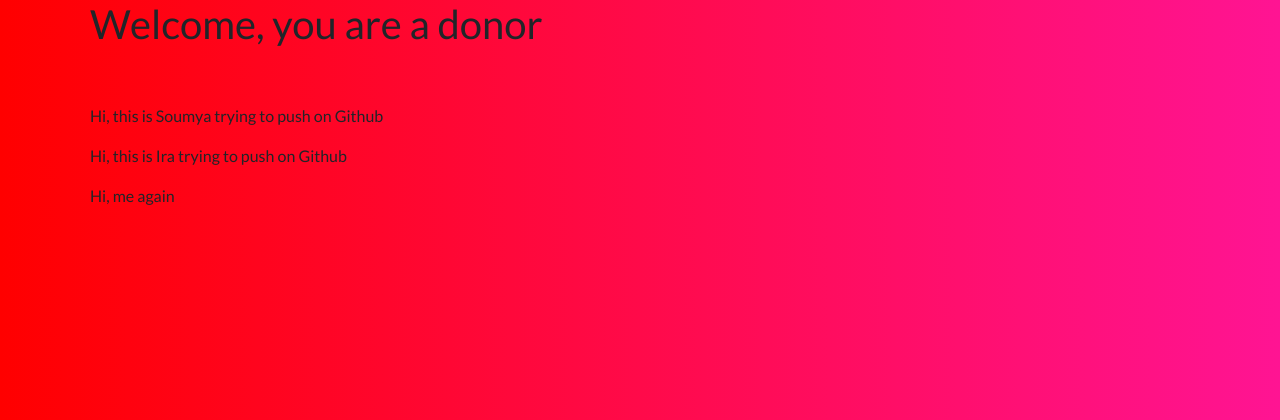
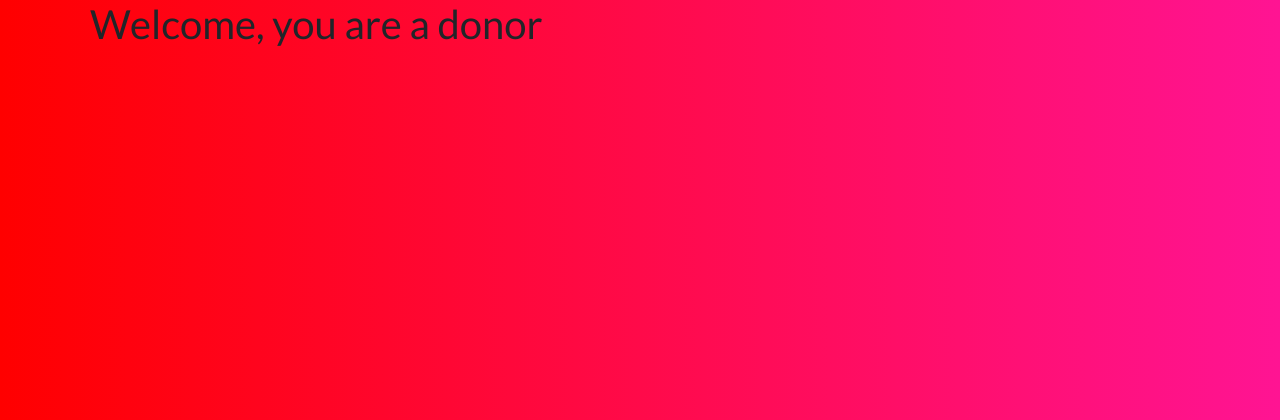
Before and after one commit to SoumyaKoppaka/boond, a Django app: page /donor/ in a window 1280 px wide. Shown: the top 420 px of the page. Run offline with Django 3.2, Linux system fonts and the light colour scheme; some libraries are stand-ins or nearby versions.

Commit message:
Removed unwanted text

```diff
--- a/templates/base.html
+++ b/templates/base.html
@@ -36,12 +36,6 @@
         <a class="btn btn-primary" href="{% url 'logout' %}">Logout</a>
     {% endif %}
 
-    <p>Hi, this is Soumya trying to push on Github</p>
-    <p>Hi, this is Ira trying to push on Github</p>
-
-
-    <p>Hi, me again</p>
-
 </div>
 </body>
 </html>
```
